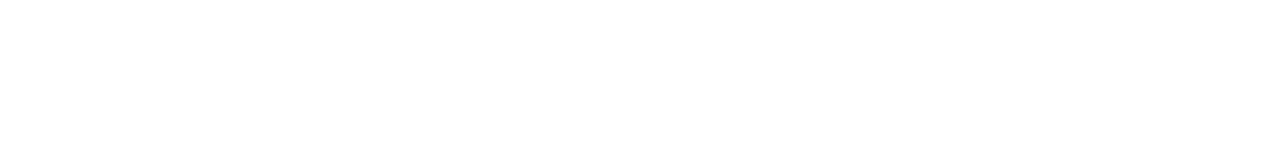
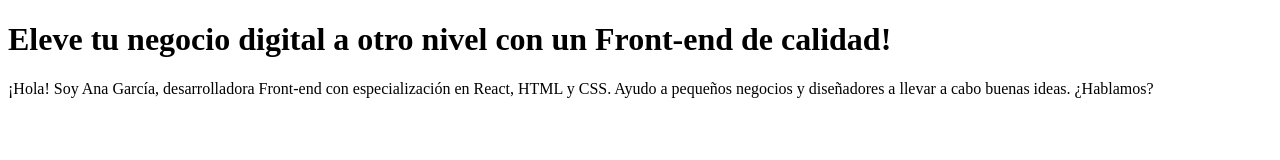
Before and after one commit to Memphisfire96/curso-html, a plain HTML site: page index.html in a window 1280 px wide. Drawn offline with Linux system fonts and the light colour scheme.

Commit message:
agrego titulo y parrafo

```diff
--- a/index.html
+++ b/index.html
@@ -6,6 +6,14 @@
     <title>Portafolio</title>
 </head>
 <body>
+    <h1>Eleve tu negocio digital a otro nivel <Strong>con un Front-end de calidad!</Strong></h1>
+
+    <p>
+        ¡Hola! Soy Ana García, desarrolladora Front-end con especialización en React, HTML y CSS.
+        Ayudo a pequeños negocios y diseñadores a llevar a cabo buenas ideas. ¿Hablamos?
+
+    </p>
+
 
 
 
```
